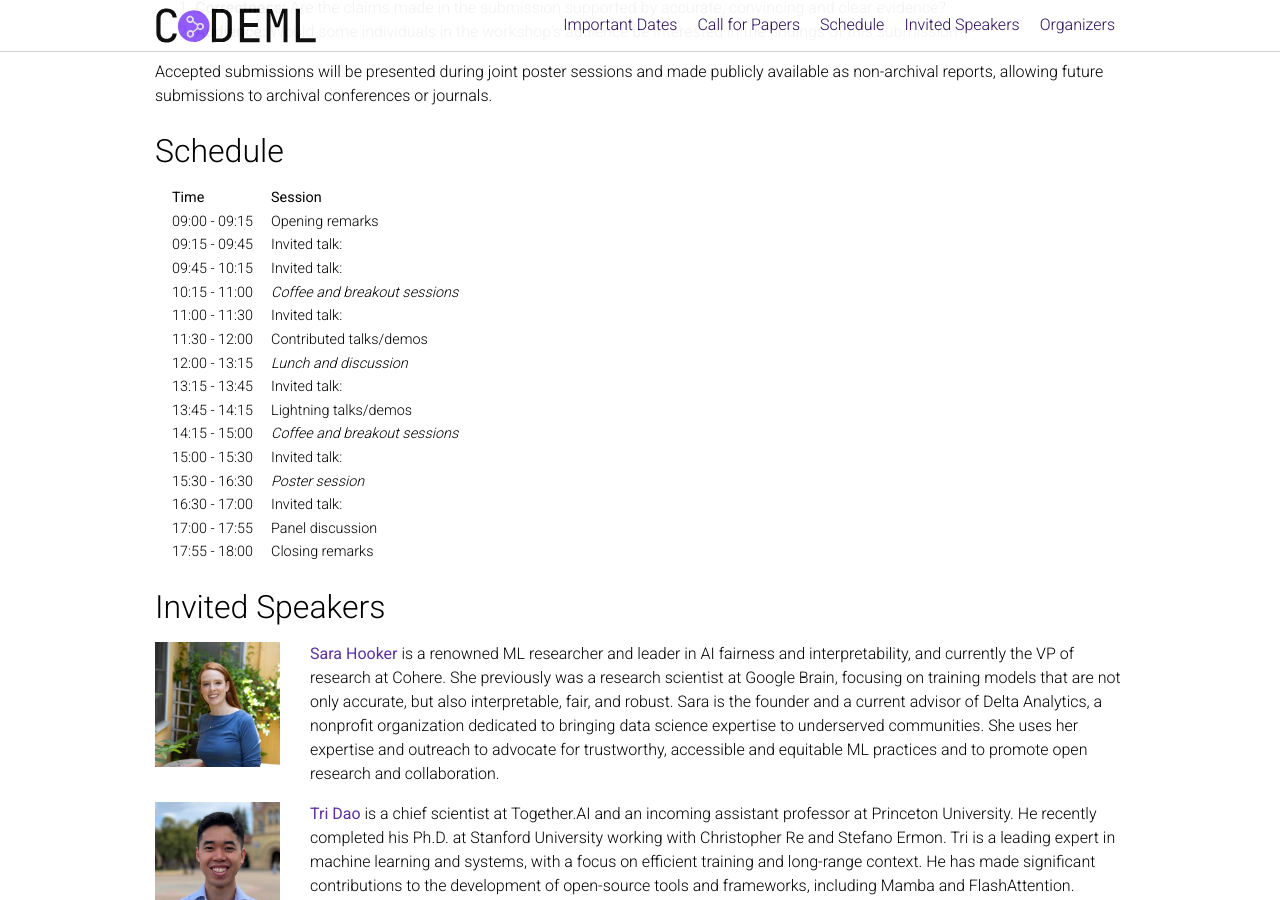
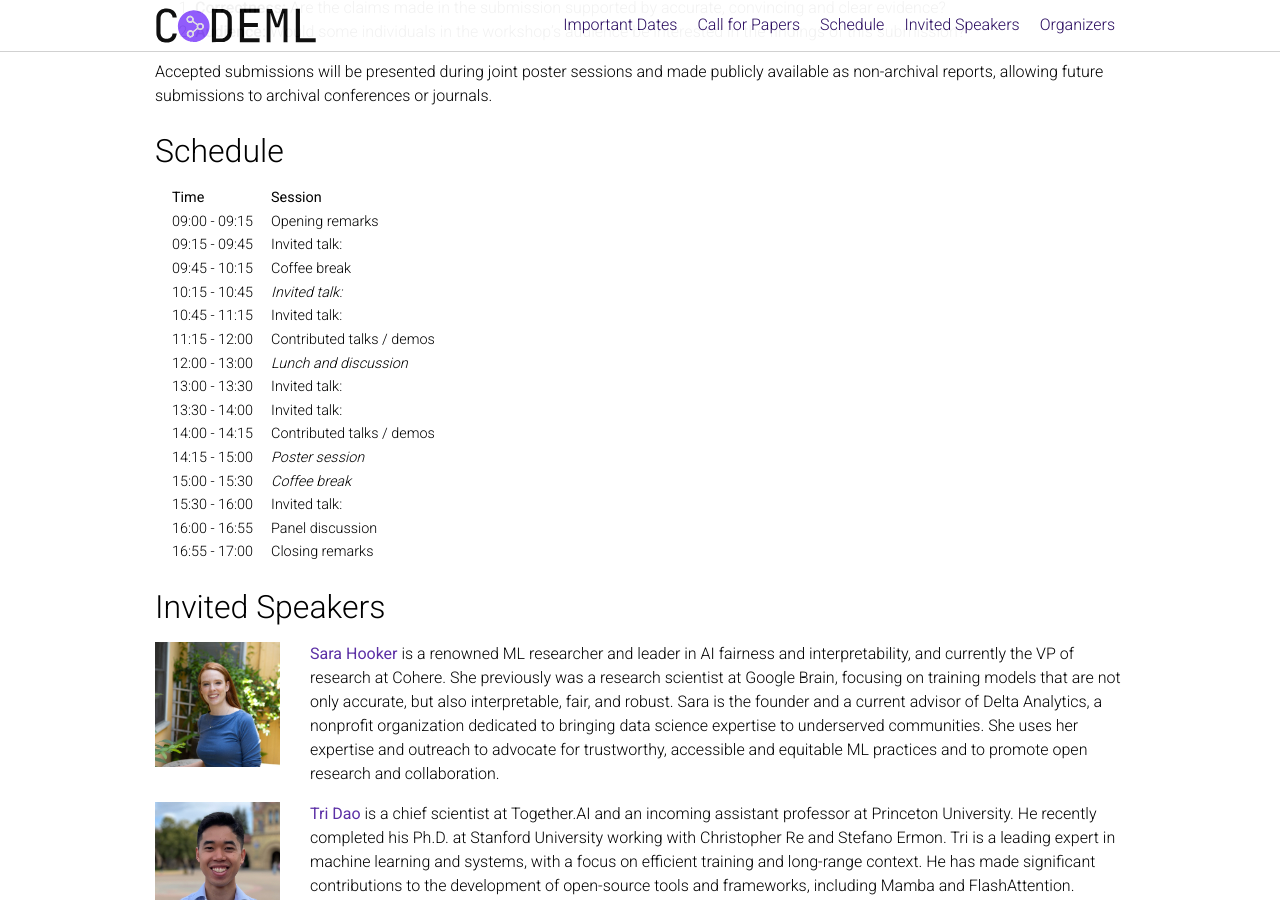
Before and after one commit to codeml-workshop/codeml2025, a Jekyll site: the page built from _pages/about.md, in a window 1280 px wide and 900 px high, scrolled down 2093 px. Built offline with Jekyll 4.4.1, drawn with Linux system fonts in a browser that asks for light colours; nearby versions of some CDN libraries; comment, search, counter and statistics services are not loaded; a style sheet for code colours, icons or effects is not loaded.

Commit message:
updated schedule

```diff
--- a/_pages/about.md
+++ b/_pages/about.md
@@ -92,19 +92,19 @@ Accepted submissions will be presented during joint poster sessions and made pub
 <tr><th>Time</th><th>Session</th></tr>
 <tr><td>09:00 - 09:15</td><td>Opening remarks</td></tr>
 <tr><td>09:15 - 09:45</td><td>Invited talk: <!--<a href="#sara-hooker">Sara Hooker</a></!--></td></tr>
-<tr><td>09:45 - 10:15</td><td>Invited talk: <!--<a href="#max-balandat">Max Balandat</a></!--></td></tr>
-<tr><td>10:15 - 11:00</td><td><em>Coffee and breakout sessions</em></td></tr>
-<tr><td>11:00 - 11:30</td><td>Invited talk: <!--<a href="#tri-dao">Tri Dao</a></!--></td></tr>
-<tr><td>11:30 - 12:00</td><td>Contributed talks/demos</td></tr>
-<tr><td>12:00 - 13:15</td><td><em>Lunch and discussion</em></td></tr>
-<tr><td>13:15 - 13:45</td><td>Invited talk: <!--<a href="#stella-biderman">Stella Biderman</a></!--></td></tr>
-<tr><td>13:45 - 14:15</td><td>Lightning talks/demos</td></tr>
-<tr><td>14:15 - 15:00</td><td><em>Coffee and breakout sessions</em></td></tr>
-<tr><td>15:00 - 15:30</td><td>Invited talk: <!--<a href="#paige-bailey">Paige Bailey</a></!--></td></tr>
-<tr><td>15:30 - 16:30</td><td><em>Poster session</em></td></tr>
-<tr><td>16:30 - 17:00</td><td>Invited talk: <!--<a href="#matt-johnson">Matt Johnson</a></!--></td></tr>
-<tr><td>17:00 - 17:55</td><td>Panel discussion</td></tr>
-<tr><td>17:55 - 18:00</td><td>Closing remarks</td></tr>
+<tr><td>09:45 - 10:15</td><td>Coffee break</td></tr>
+<tr><td>10:15 - 10:45</td><td><em>Invited talk: </em></td></tr>
+<tr><td>10:45 - 11:15</td><td>Invited talk: <!--<a href="#tri-dao">Tri Dao</a></!--></td></tr>
+<tr><td>11:15 - 12:00</td><td>Contributed talks / demos</td></tr>
+<tr><td>12:00 - 13:00</td><td><em>Lunch and discussion</em></td></tr>
+<tr><td>13:00 - 13:30</td><td>Invited talk: <!--<a href="#stella-biderman">Stella Biderman</a></!--></td></tr>
+<tr><td>13:30 - 14:00</td><td>Invited talk: <!--<a href="#paige-bailey">Paige Bailey</a></!--></td></tr>
+<tr><td>14:00 - 14:15</td><td>Contributed talks / demos</td></tr>
+<tr><td>14:15 - 15:00</td><td><em>Poster session</em></td></tr>
+<tr><td>15:00 - 15:30</td><td><em>Coffee break</em></td></tr>
+<tr><td>15:30 - 16:00</td><td>Invited talk: <!--<a href="#matt-johnson">Matt Johnson</a></!--></td></tr>
+<tr><td>16:00 - 16:55</td><td>Panel discussion</td></tr>
+<tr><td>16:55 - 17:00</td><td>Closing remarks</td></tr>
 </table>
 
 
```
